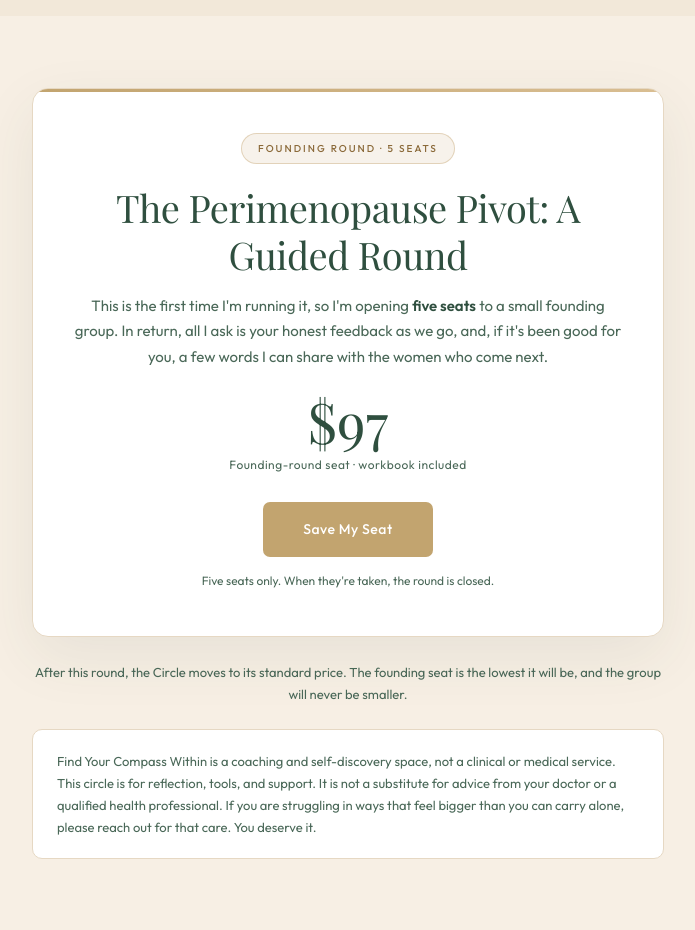
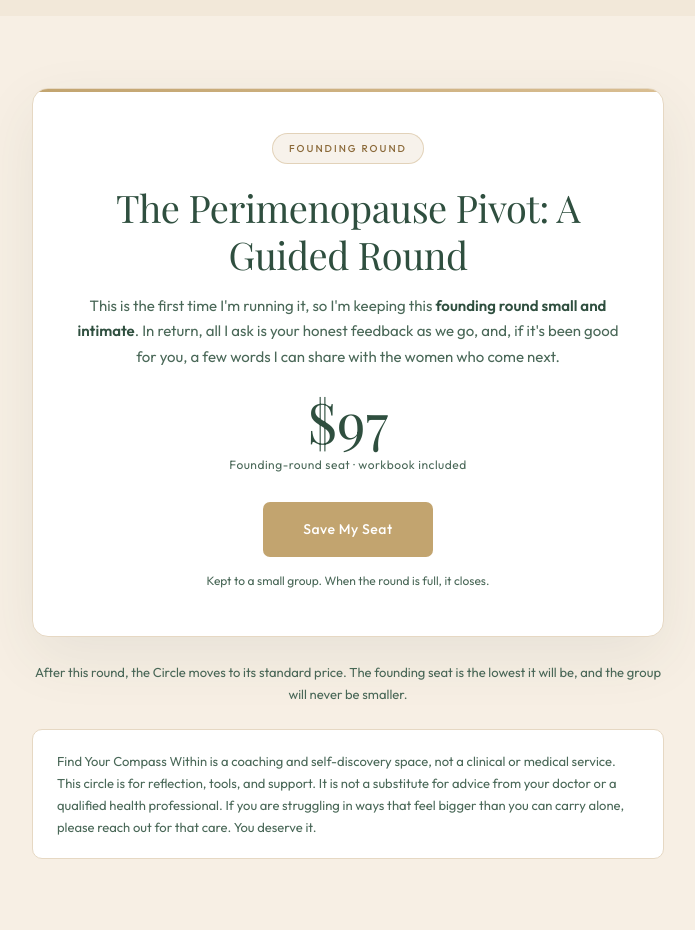
Before and after one commit to findyourcompasswithin-collab/website, a website: page perimenopause-pivot-round.html in a window 1280 px wide. Shown: the part 2960-3890 px from the top of the page, without its empty margins (292-987 px from the left). Drawn offline with nearby package versions, Linux system fonts and the light colour scheme; a web font is replaced by a local one.

Commit message:
Soften Compass Circle seat language: remove hard 5-seat count for flexible capacity
Co-Authored-By: Claude Opus 4.8 <noreply@anthropic.com>

```diff
--- a/api/_products.js
+++ b/api/_products.js
@@ -229,7 +229,7 @@ export const PRODUCTS = {
     type: 'coaching',
     format: 'group',
     sessions: 6,            // six weekly live calls
-    seats: 5,               // founding round cap: stop promoting once 5 are taken
+    seats: null,            // soft cap, not shown to clients; Mel keeps it a small group (her call, e.g. up to ~10)
     cohort: {
       name: 'Founding Circle',
       // FILL IN when dates are set, e.g.:
--- a/perimenopause-pivot-round.html
+++ b/perimenopause-pivot-round.html
@@ -203,13 +203,13 @@ footer a{color:rgba(194,164,111,0.7);text-decoration:none}
 <section class="band-pale" id="offer">
   <div class="wrap">
     <div class="offer-card">
-      <span class="offer-badge">Founding Round · 5 seats</span>
+      <span class="offer-badge">Founding Round</span>
       <h2 style="margin-bottom:14px">The Perimenopause Pivot: A Guided Round</h2>
-      <p style="margin-bottom:24px">This is the first time I'm running it, so I'm opening <strong>five seats</strong> to a small founding group. In return, all I ask is your honest feedback as we go, and, if it's been good for you, a few words I can share with the women who come next.</p>
+      <p style="margin-bottom:24px">This is the first time I'm running it, so I'm keeping this <strong>founding round small and intimate</strong>. In return, all I ask is your honest feedback as we go, and, if it's been good for you, a few words I can share with the women who come next.</p>
       <div class="offer-price">$97</div>
       <div class="offer-price-note">Founding-round seat · workbook included</div>
       <a href="/?buy=compass-circle-perimenopause" class="btn-gold">Save My Seat</a>
-      <p class="btn-sub">Five seats only. When they're taken, the round is closed.</p>
+      <p class="btn-sub">Kept to a small group. When the round is full, it closes.</p>
     </div>
     <p style="text-align:center;margin-top:24px;font-size:13px">After this round, the Circle moves to its standard price. The founding seat is the lowest it will be, and the group will never be smaller.</p>
     <div class="disclaimer">
```
Also changed, not shown: index.html (+2 -2 lines).
